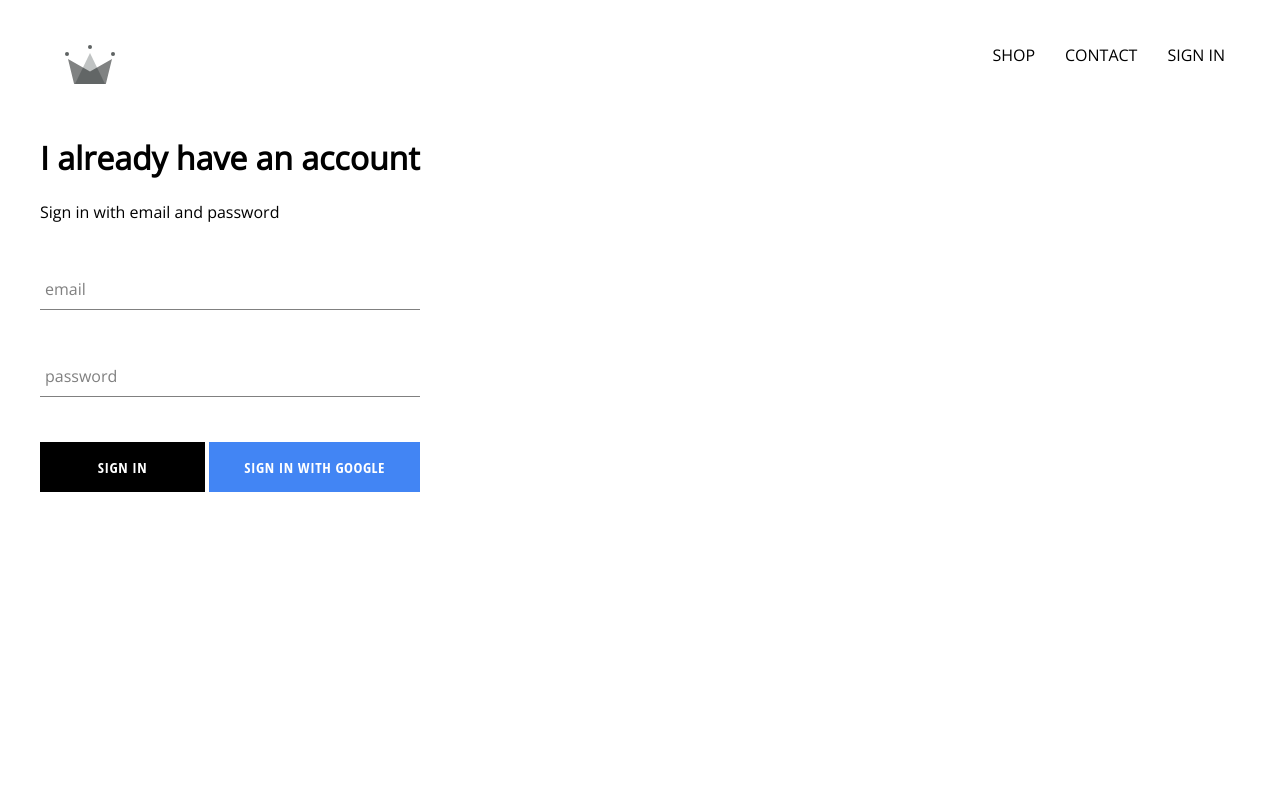
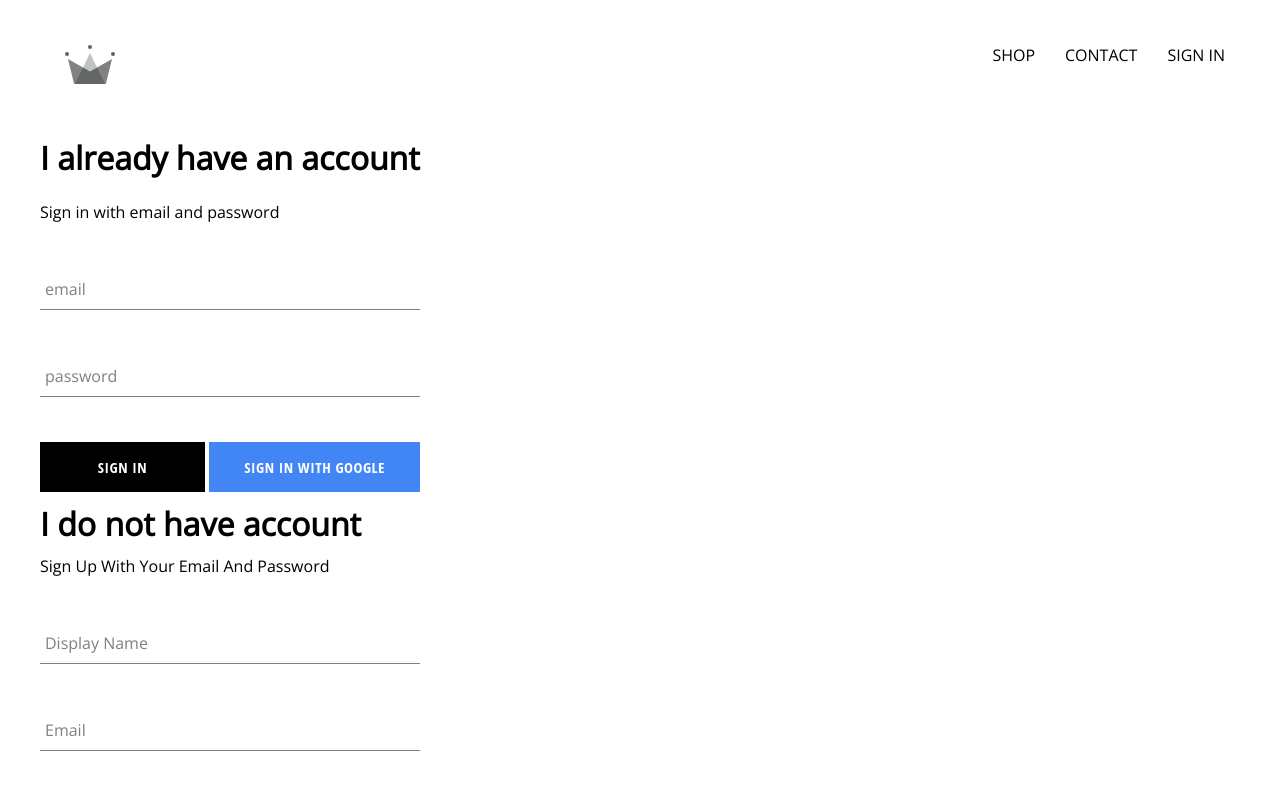
Before and after one commit to BitCoyote/SuiteShop-Ecommerce-site, a React (Create React App) app: page /signin in a window 1280 px wide. Shown: the top 800 px of the page. Built offline with nearby package versions, Linux system fonts and the light colour scheme; no server answers.

Commit message:
mount sign-up component in sign-in-and-sign-up page

```diff
--- a/src/pages/sign-in-and-sign-up/sign-in-and-sign-up.component.jsx
+++ b/src/pages/sign-in-and-sign-up/sign-in-and-sign-up.component.jsx
@@ -2,10 +2,12 @@
 
 import "./sign-in-and-sign-up.styles.scss";
 import SignIN from "../../components/sign-in/sign-in.component";
+import SignUp from "../../components/sign-up/sign-up.component";
 
 const SignInAndSignUp = () => (
   <div className="sign-in-and-sign-up">
     <SignIN />
+    <SignUp />
   </div>
 );
 
```
